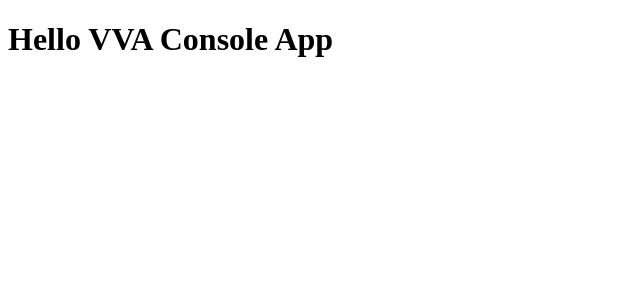
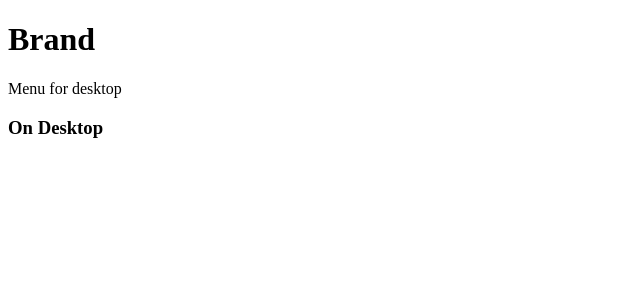
Before and after one commit to AndresA007/VVA_ManagementConsole, a React (Create React App) app: page / in a window 1280 px wide. Shown: the top 300 px of the page, without its empty margins (0-640 px from the left). Built offline with nearby package versions, Linux system fonts and the light colour scheme.

Commit message:
Initial tests of responsiveness. Material UI not installed yet.

```diff
--- a/public/index.html
+++ b/public/index.html
@@ -2,6 +2,7 @@
 <html lang="en">
   <head>
     <title>VVA Management Console</title>
+    <link rel="stylesheet" href="styles.css">
   </head>
   <body>
     <script src="./src/index.js" type="text/jsx"></script>
--- /dev/null
+++ b/public/styles.css
@@ -0,0 +1,7 @@
+.menu-icon {
+    width: 25px;
+    height: 25px;
+    background: url(https://mars.nasa.gov/assets/ui_sprite@2x.png) 0 0;
+    background-size: 300px;
+    z-index: 100;
+  }
--- a/src/components/App.jsx
+++ b/src/components/App.jsx
@@ -1,9 +1,26 @@
-import React from "react";
+import React, { useEffect, useState } from "react";
+import respBreakpoint from "../responsive"
+import HeaderDesktop from "./Header/HeaderDesktop";
+import HeaderMobile from "./Header/HeaderMobile";
 
 function App() {
+  const [windowWidth, setWindowWidth] = useState(0);
+
+  useEffect(() => {
+    updateDimensions();
+    window.addEventListener("resize", updateDimensions);
+    return () => window.removeEventListener("resize", updateDimensions);
+  });
+
+  function updateDimensions() {
+    const width = window.innerWidth;
+    setWindowWidth(width);
+  }
+
   return (
     <div>
-      <h1>Hello VVA Console App</h1>
+      {windowWidth > respBreakpoint ? <HeaderDesktop /> : <HeaderMobile />}
+      {windowWidth > respBreakpoint ? <h3>On Desktop</h3> : <h1>On mobile</h1>}
     </div>
   );
 }
--- /dev/null
+++ b/src/components/Header/HeaderDesktop.jsx
@@ -0,0 +1,14 @@
+import React from "react";
+import Brand from "./header_comps/Brand";
+import MenuDesktop from "./header_comps/MenuDesktop";
+
+function HeaderDesktop() {
+  return (
+    <div>
+      <Brand />
+      <MenuDesktop />
+    </div>
+  );
+}
+
+export default HeaderDesktop;
--- /dev/null
+++ b/src/components/Header/HeaderMobile.jsx
@@ -0,0 +1,12 @@
+import React from "react";
+import MenuMobile from "./header_comps/MenuMobile";
+
+function HeaderMobile() {
+  return (
+    <div>
+      {/* <MenuMobile /> */}
+    </div>
+  );
+}
+
+export default HeaderMobile;
--- /dev/null
+++ b/src/components/Header/header_comps/Brand.jsx
@@ -0,0 +1,11 @@
+import React from "react";
+
+function Brand() {
+  return (
+    <div>
+      <h1>Brand</h1>
+    </div>
+  );
+}
+
+export default Brand;
--- /dev/null
+++ b/src/components/Header/header_comps/MenuDesktop.jsx
@@ -0,0 +1,11 @@
+import React from "react";
+
+function MenuDesktop() {
+  return (
+    <div>
+      <p>Menu for desktop</p>
+    </div>
+  );
+}
+
+export default MenuDesktop;
--- /dev/null
+++ b/src/components/Header/header_comps/MenuMobile.jsx
@@ -0,0 +1,84 @@
+/* import React from 'react';
+import clsx from 'clsx';
+import { makeStyles } from '@material-ui/core/styles';
+import Drawer from '@material-ui/core/Drawer';
+import Button from '@material-ui/core/Button';
+import List from '@material-ui/core/List';
+import Divider from '@material-ui/core/Divider';
+import ListItem from '@material-ui/core/ListItem';
+import ListItemIcon from '@material-ui/core/ListItemIcon';
+import ListItemText from '@material-ui/core/ListItemText';
+import InboxIcon from '@material-ui/icons/MoveToInbox';
+import MailIcon from '@material-ui/icons/Mail';
+
+const useStyles = makeStyles({
+  list: {
+    width: 250,
+  },
+  fullList: {
+    width: 'auto',
+  },
+});
+
+function MenuMobile() {
+  const classes = useStyles();
+  const [state, setState] = React.useState({
+    top: false,
+    left: false,
+    bottom: false,
+    right: false,
+  });
+
+  const toggleDrawer = (anchor, open) => (event) => {
+    if (event.type === 'keydown' && (event.key === 'Tab' || event.key === 'Shift')) {
+      return;
+    }
+
+    setState({ ...state, [anchor]: open });
+  };
+
+  const list = (anchor) => (
+    <div
+      className={clsx(classes.list, {
+        [classes.fullList]: anchor === 'top' || anchor === 'bottom',
+      })}
+      role="presentation"
+      onClick={toggleDrawer(anchor, false)}
+      onKeyDown={toggleDrawer(anchor, false)}
+    >
+      <List>
+        {['Inbox', 'Starred', 'Send email', 'Drafts'].map((text, index) => (
+          <ListItem button key={text}>
+            <ListItemIcon>{index % 2 === 0 ? <InboxIcon /> : <MailIcon />}</ListItemIcon>
+            <ListItemText primary={text} />
+          </ListItem>
+        ))}
+      </List>
+      <Divider />
+      <List>
+        {['All mail', 'Trash', 'Spam'].map((text, index) => (
+          <ListItem button key={text}>
+            <ListItemIcon>{index % 2 === 0 ? <InboxIcon /> : <MailIcon />}</ListItemIcon>
+            <ListItemText primary={text} />
+          </ListItem>
+        ))}
+      </List>
+    </div>
+  );
+
+  return (
+    <div>
+      {['left', 'right', 'top', 'bottom'].map((anchor) => (
+        <React.Fragment key={anchor}>
+          <Button onClick={toggleDrawer(anchor, true)}>{anchor}</Button>
+          <Drawer anchor={anchor} open={state[anchor]} onClose={toggleDrawer(anchor, false)}>
+            {list(anchor)}
+          </Drawer>
+        </React.Fragment>
+      ))}
+    </div>
+  );
+}
+
+export default MenuMobile;
+ */
--- /dev/null
+++ b/src/responsive.js
@@ -0,0 +1,4 @@
+// This is the screen width breakpoint for mobile devices
+const respBreakpoint = 1000;
+
+export default respBreakpoint;
```
